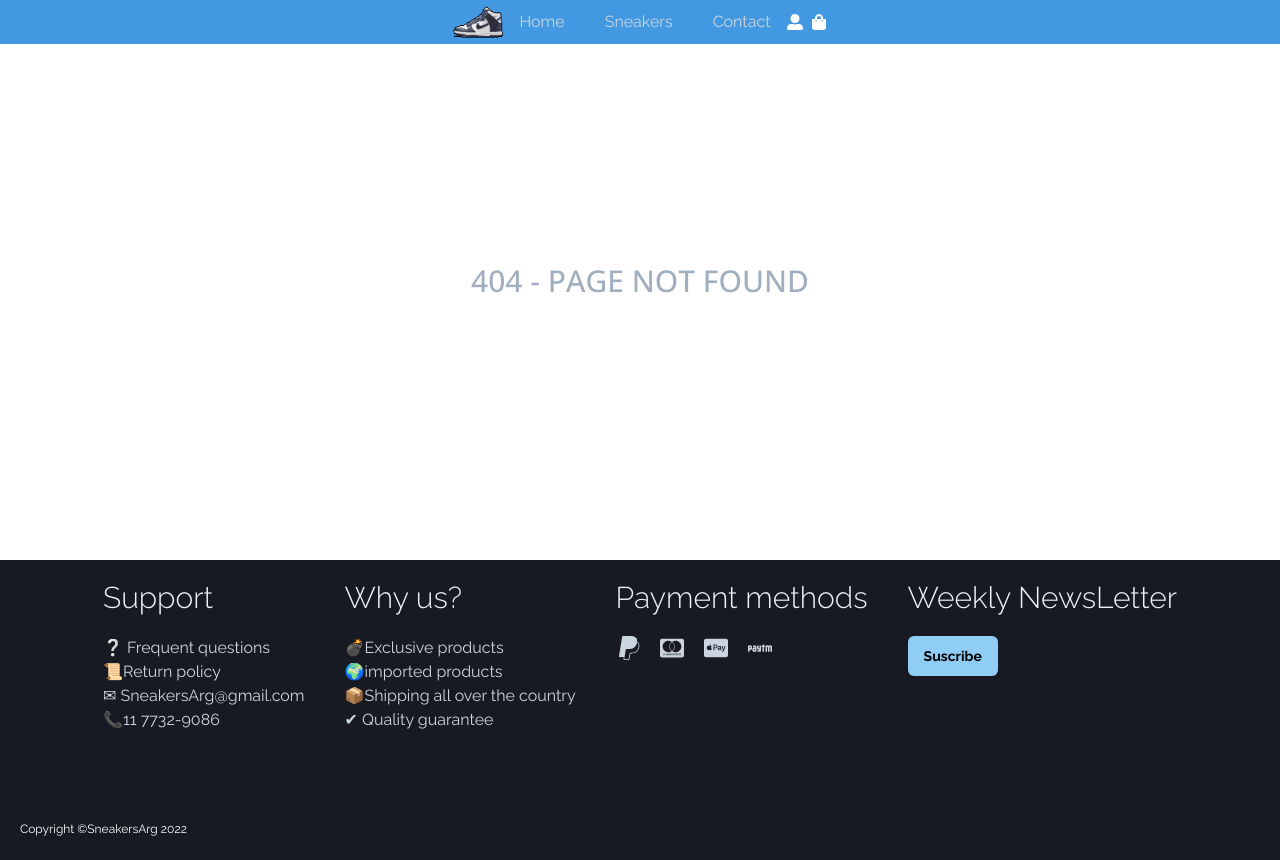
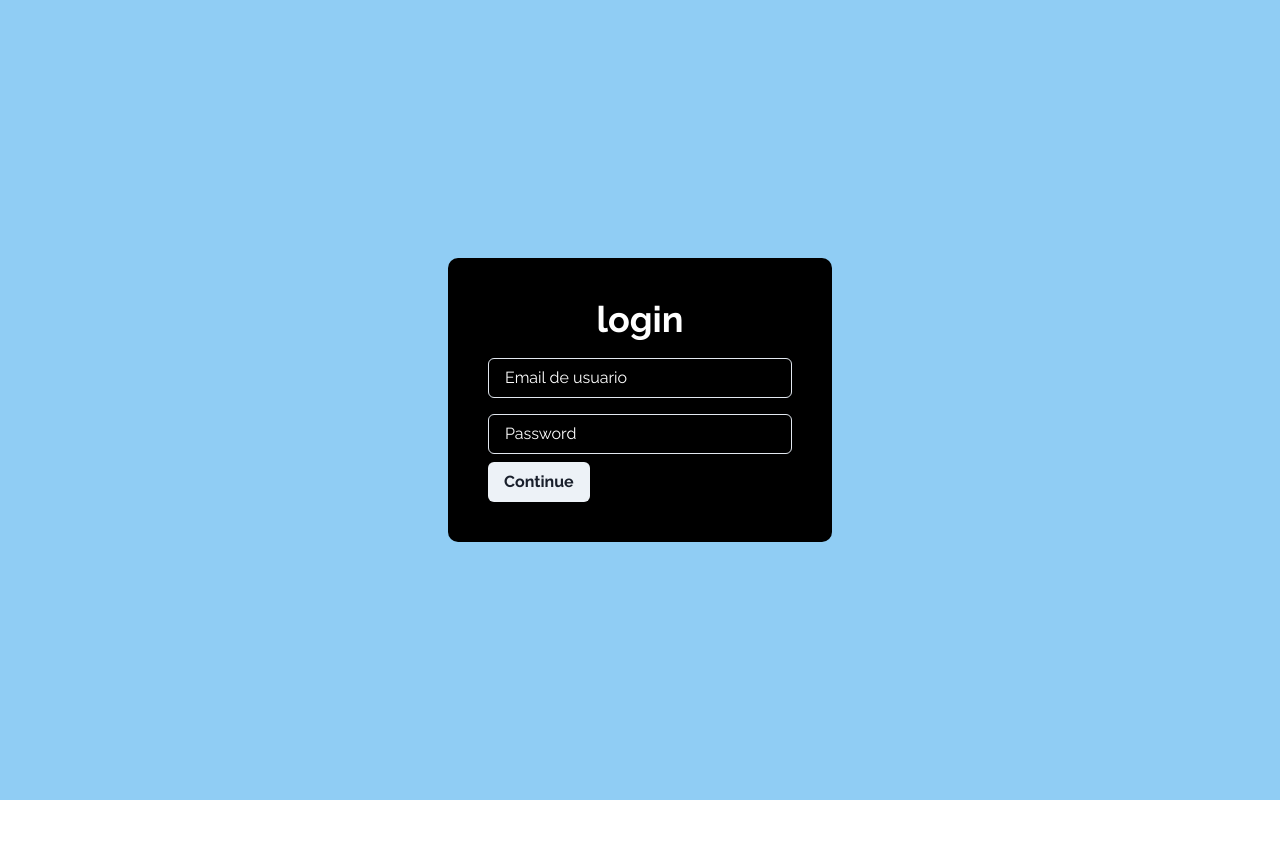
Before and after one commit to RodrigoSpano/SneakersArg-Spano, a React (Vite) app: page /login in a window 1280 px wide. After the commit the page ends 800 px from the top, so only its background shows below. Built offline with nearby package versions, Linux system fonts and the light colour scheme.

Commit message:
authcontext

```diff
--- a/src/App.jsx
+++ b/src/App.jsx
@@ -1,33 +1,16 @@
-import { BrowserRouter, Route, Routes, useParams } from "react-router-dom"
-import { Navbar } from "./App/components/Navbar"
-import { Footer } from './App/components/footer/Footer'
-import Home from "./App/pages/Home"
-import Products from "./App/pages/Products"
-import ProductPage from "./App/pages/ProductPage"
-import SupportPage from "./App/pages/SupportPage"
-import Cart from "./App/pages/Cart"
-import Account from "./App/pages/Account"
+
 import { CartProvider } from "./App/context/CartContext"
-import PageNotFound from "./App/pages/PageNotFound"
+import { AuthProvider } from "./App/context/AuthContext"
+import AppRouter from "./App/routes/AppRouter"
 
 function App() {
 
   return (
-    <CartProvider>
-      <BrowserRouter>
-        <Navbar/>
-        <Routes>
-          <Route path="/" element={<Home />} />
-          <Route path="/sneakers" element={<Products />} />
-          <Route path="/sneakers/:itemId" element={<ProductPage />} />
-          <Route path="/contact" element={<SupportPage />} />
-          <Route path="/cart" element={<Cart />} />
-          <Route path="/account" element={<Account />} />
-          <Route path="*" element={<PageNotFound />} />
-        </Routes>
-        <Footer />
-      </BrowserRouter>
-    </CartProvider>
+    <AuthProvider>
+      <CartProvider>
+        <AppRouter />
+      </CartProvider>
+    </AuthProvider>
   )
 }
 
--- /dev/null
+++ b/src/App/context/AuthContext.jsx
@@ -0,0 +1,53 @@
+import { createContext, useContext, useState } from "react"
+
+const mockUsers = [
+  {email: 'john@example.com', password: 'password'},
+  {email: 'cata@example.com', password: 'coderhouse'},
+  {email: 'rodri@example.com', password: 'asdf'}
+]
+
+export const AuthContext = createContext()
+
+export const useAuthContext = () => {
+  return useContext(AuthContext)
+}
+
+
+export const AuthProvider = ({children}) => {
+
+  const [auth, setAuth] = useState({
+    loggedIn: false,
+    userId: null,
+  })
+
+  const login = (values) => {
+    const {email, password} = values
+
+    const match = mockUsers.find( (user) => (user.email === email && user.password === password) )
+
+    if(match) {
+      setAuth({
+        loggedIn: true,
+        userId: match.email
+      })
+    } else {
+      alert('user do not match')
+    }
+  }
+
+  const logOut = () => {
+    setAuth({
+      loggedIn: false,
+      userId: null
+    })
+  }
+
+
+  return (
+
+    <AuthContext.Provider value={{auth, login, logOut}}>
+      {children}
+    </AuthContext.Provider>
+
+  )
+}
--- /dev/null
+++ b/src/App/pages/LoginScreen.jsx
@@ -0,0 +1,41 @@
+import { Button, Heading, Input, Stack } from '@chakra-ui/react'
+import React, { useState } from 'react'
+import { useAuthContext } from '../context/AuthContext'
+
+export const LoginScreen = () => {
+
+  const {login} = useAuthContext()
+
+  const [values, setValues] = useState({
+    email:'',
+    password:'',
+  })
+
+  const handleInputChange = (e) => {
+    setValues({
+      ...values,
+      [e.target.name]: e.target.value
+    })
+  }
+
+  const handleSubmit = (e) => {
+    e.preventDefault()
+
+    login(values)
+  }
+
+  return (
+    <Stack h='100vh' bgColor='blue.200' justifyContent='center' alignItems='center'>
+      <Stack bgColor='#000'  w='sm' borderRadius={10} alignItems='center' p={10}>
+        <Heading as='h2' fontWeight='bold' textAlign='left' color='#fff' >login</Heading>
+
+        <form onSubmit={handleSubmit}>
+          <Input onChange={handleInputChange} name={'email'} type="email" value={values.email} placeholder="Email de usuario" color='white' _placeholder={{color: 'white'}} my={2} />
+          <Input onChange={handleInputChange} name={'password'} type="password" value={values.password} placeholder="Password" _placeholder={{color: 'white'}} my={2} />
+          <Button type='submit'>Continue</Button>
+        </form>
+
+      </Stack>
+    </Stack>
+  )
+}
--- a/src/App/pages/PageNotFound.jsx
+++ /dev/null
@@ -1,10 +0,0 @@
-import { Stack, Text } from '@chakra-ui/react'
-import React from 'react'
-
-export default function PageNotFound() {
-  return (
-    <Stack h='70vh' justifyContent='center' alignItems='center'>
-        <Text userSelect='none' textTransform='uppercase' fontSize='3xl' fontFamily='open sans' color='gray.400' >404 - Page Not Found</Text>
-    </Stack>
-  )
-}
--- /dev/null
+++ b/src/App/routes/AppRouter.jsx
@@ -0,0 +1,22 @@
+import { BrowserRouter } from "react-router-dom"
+import { useAuthContext } from "../context/AuthContext"
+import PrivateRoutes from "./PrivateRoutes"
+import PublicRoutes from "./PublicRoutes"
+
+
+const AppRouter = () => {
+
+  const {auth} = useAuthContext()
+
+  return (
+      <BrowserRouter>
+
+      {
+        auth.loggedIn
+        ? <PrivateRoutes />
+        : <PublicRoutes />
+      }
+      </BrowserRouter>
+  )
+}
+export default AppRouter;
--- /dev/null
+++ b/src/App/routes/PrivateRoutes.jsx
@@ -0,0 +1,31 @@
+import { Navigate, Route, Routes } from "react-router-dom"
+import { Footer } from "../components/footer/Footer"
+import { Navbar } from "../components/Navbar"
+import Account from "../pages/Account"
+import Cart from "../pages/Cart"
+import Home from "../pages/Home"
+import ProductPage from "../pages/ProductPage"
+import Products from "../pages/Products"
+import SupportPage from "../pages/SupportPage"
+
+
+const PrivateRoutes = () => {
+  return (
+    <>
+      <Navbar/>
+
+        <Routes>
+          <Route path="/" element={<Home />} />
+          <Route path="/sneakers" element={<Products />} />
+          <Route path="/sneakers/:itemId" element={<ProductPage />} />
+          <Route path="/contact" element={<SupportPage />} />
+          <Route path="/cart" element={<Cart />} />
+          <Route path="/account" element={<Account />} />
+          <Route path="*" element={<Navigate to='/' />} />
+        </Routes>
+
+      <Footer />
+    </>
+  )
+}
+export default PrivateRoutes;
--- /dev/null
+++ b/src/App/routes/PublicRoutes.jsx
@@ -0,0 +1,16 @@
+import { Navigate, Route, Routes } from "react-router-dom"
+import { LoginScreen } from "../pages/LoginScreen";
+
+
+const PublicRoutes = () => {
+  return (
+    <>
+      <Routes>
+        <Route path={'/login'} element={<LoginScreen />} />
+        <Route path={'*'} element={<Navigate to='/login' />} />
+      </Routes>
+    </>
+  )
+}
+
+export default PublicRoutes;
```
